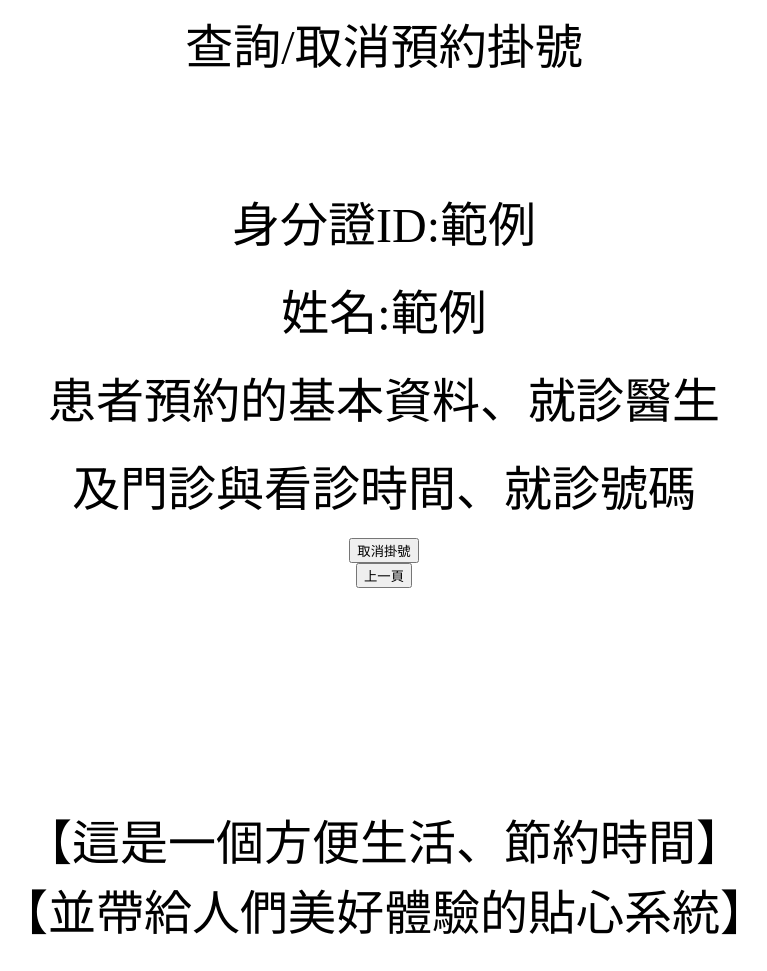
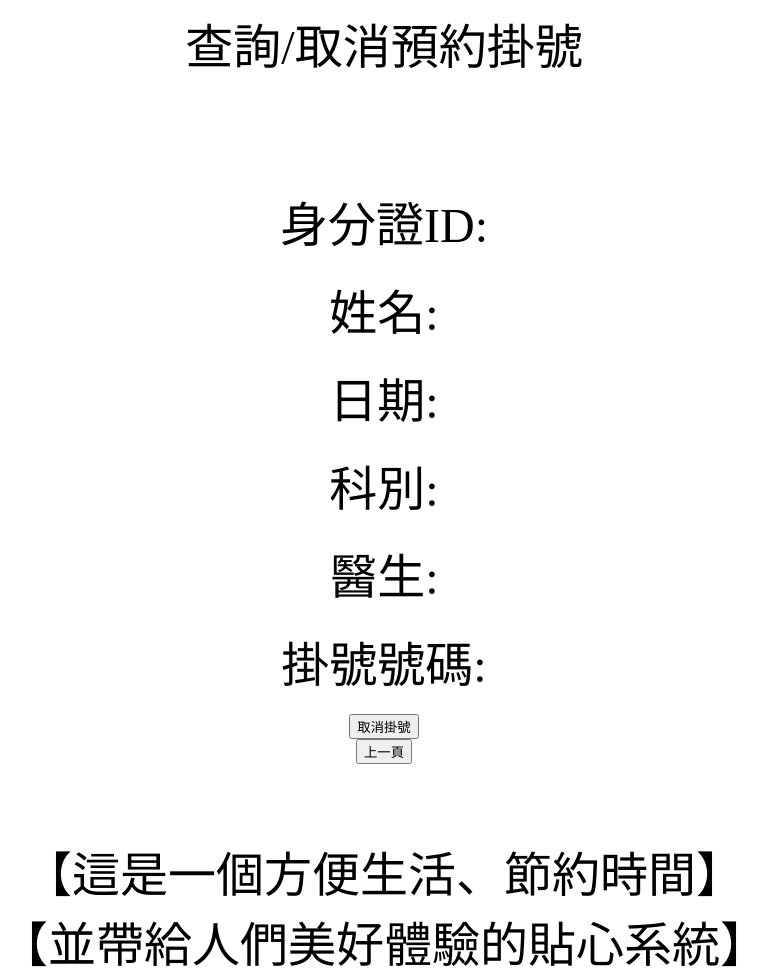
Before and after one commit to hoho870515/109project, a Flask app: template Server/templates/Inquire-3.html in a window 1280 px wide. Shown: the top 971 px of the page, without its empty margins (256-1023 px from the left). Before the commit the page ends 935 px from the top, so only its background shows below. Run offline with Flask 2, Linux system fonts and the light colour scheme; the template is opened without the code that fills it, so the values that code supplies are empty.

Commit message:
inquire update

```diff
--- a/Server/templates/Inquire-3.html
+++ b/Server/templates/Inquire-3.html
@@ -11,13 +11,17 @@
 <body>
 <center><font size="32">查詢/取消預約掛號</font></center>
 <br><br><br><br><br><br>
-<center><font size="32">身分證ID:範例</font></center>
+<center><font size="32">身分證ID:</font></center>
 <br>
-<center><font size="32">姓名:範例</font></center>
+<center><font size="32">姓名:</font></center>
 <br>
-<center><font size="32">患者預約的基本資料、就診醫生 </font></center>
+<center><font size="32">日期:</font></center>
 <br>
-<center><font size="32">及門診與看診時間、就診號碼 </font></center>
+<center><font size="32">科別:</font></center>
+<br>
+<center><font size="32">醫生:</font></center>
+<br>
+<center><font size="32">掛號號碼:</font></center>
 <br>
 
 <center><input type="button" value="取消掛號"></center>
@@ -25,7 +29,7 @@
 <center><input type="button" value="上一頁"></center>
 <br>
 
-<br><br><br><br><br><br><br><br><br><br><br>
+<br><br><br>
 
 <center><font size="32">【這是一個方便生活、節約時間】</font></center>
 <center><font size="32">【並帶給人們美好體驗的貼心系統】</font></center>
```
